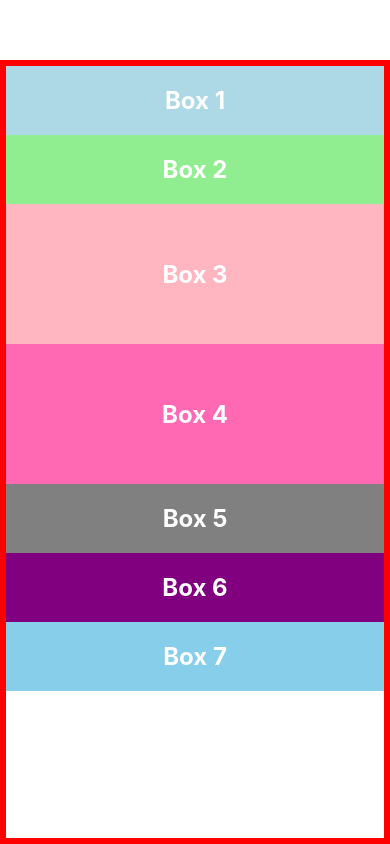
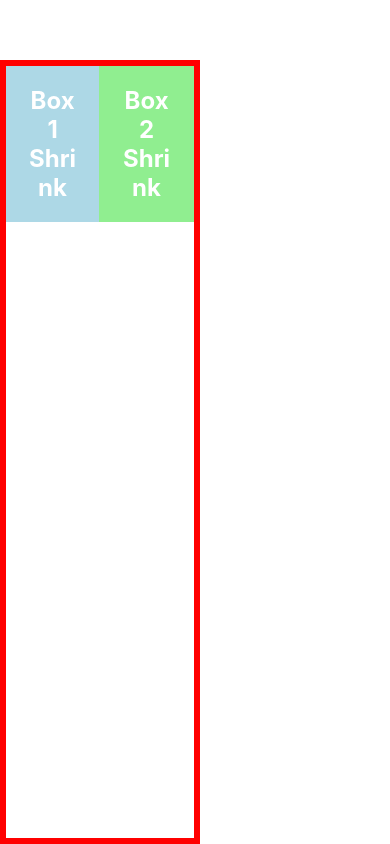
Before and after one commit to sudhir-tiwari2002/ReactNativeLayout, a React Native app: screen / in a window 390 px wide. Built offline with nearby package versions, Linux system fonts and the light colour scheme.

Commit message:
flex shrink in flexbox

```diff
--- a/App.js
+++ b/App.js
@@ -7,13 +7,13 @@ export default function App() {
 
     // </View>
     <View style={styles.container}>
-      <Box style={{ backgroundColor: "lightblue"  }}>Box 1</Box>
-      <Box style={{ backgroundColor: "lightgreen" , }}>Box 2</Box>
-      <Box style={{ backgroundColor: "lightpink" , flexBasis:140 }}>Box 3</Box>
+      <Box style={{ backgroundColor: "lightblue"  ,flexShrink:1,}}>Box 1 Shrink</Box>
+      <Box style={{ backgroundColor: "lightgreen" ,flexShrink:1, }}>Box 2 Shrink</Box>
+      {/* <Box style={{ backgroundColor: "lightpink" , flexBasis:140 }}>Box 3</Box>
       <Box style={{ backgroundColor: "hotpink" , height:140}}>Box 4</Box>
       <Box style={{ backgroundColor: "gray" , }}>Box 5</Box>
       <Box style={{ backgroundColor: "purple" }}>Box 6</Box>
-      <Box style={{ backgroundColor: "skyblue", }}>Box 7</Box>
+      <Box style={{ backgroundColor: "skyblue", }}>Box 7</Box> */}
     </View>
   );
 }
@@ -21,7 +21,10 @@ export default function App() {
 const styles = StyleSheet.create({
   container: {
     flex:1,
+    flexDirection:"row",
+    alignItems:"flex-start",
 
+    width:200,
 
     marginTop: 60,
     borderWidth: 6,
```
